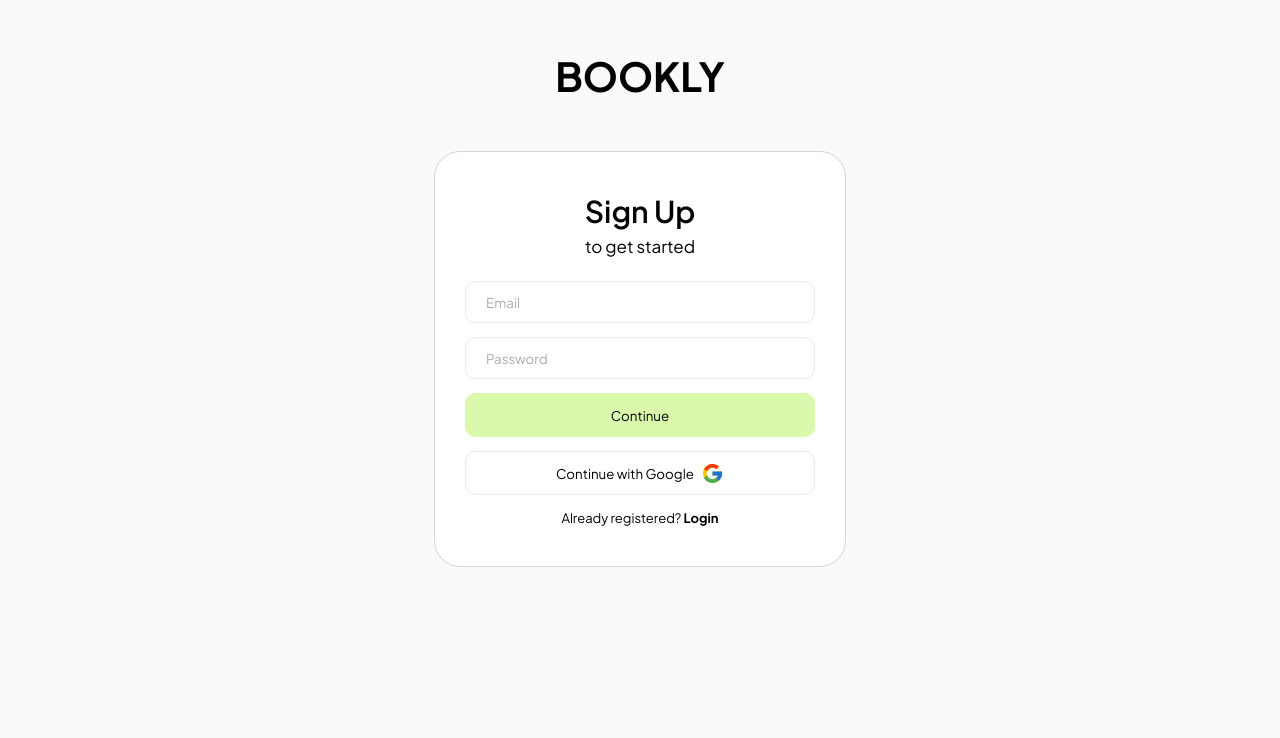
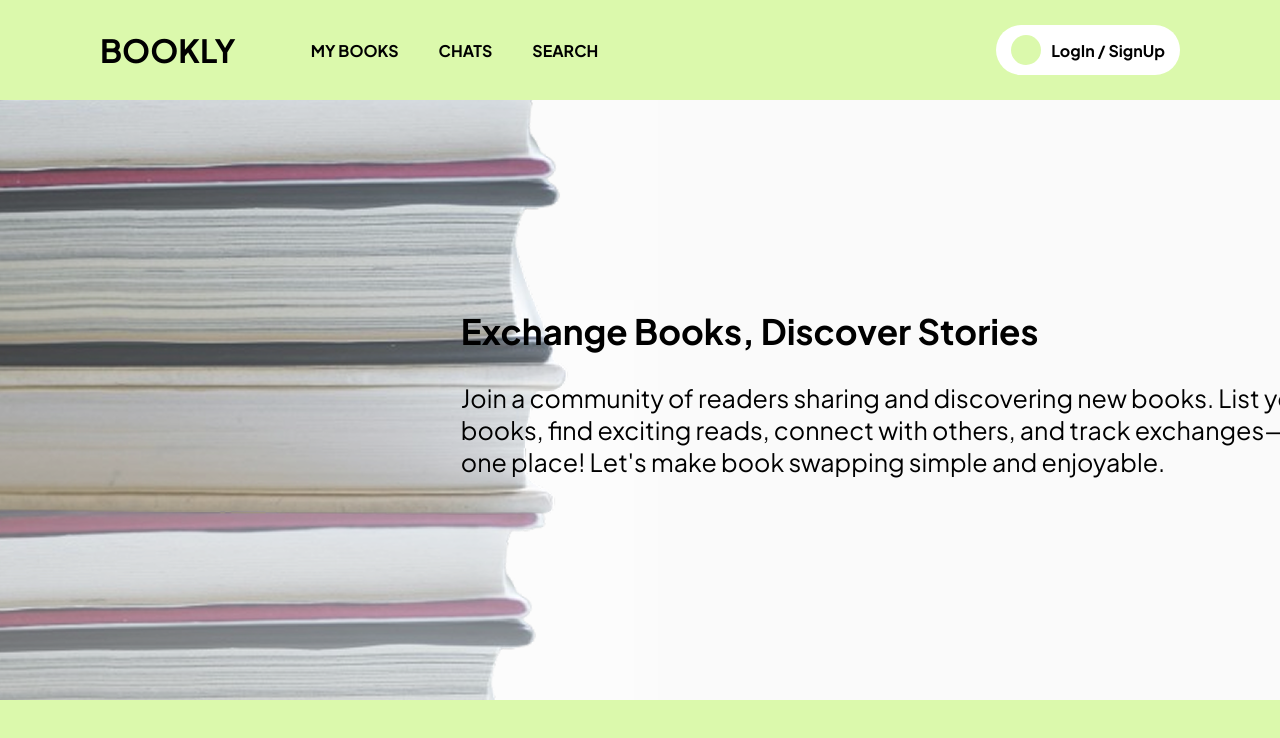
Before and after one commit to AlexandraSkroba/bookly_web, a React (Create React App) app: page / in a window 1280 px wide. Shown: the top 738 px of the page. Built offline with nearby package versions, Linux system fonts and the light colour scheme; no server answers.

Commit message:
chore(home): create draft version of main page

```diff
--- a/src/App.css
+++ b/src/App.css
@@ -1,38 +1,115 @@
-.App {
-  text-align: center;
+html,
+body {
+  height: 100%;
+  margin: 0;
+  padding: 0;
 }
 
-.App-logo {
-  height: 40vmin;
-  pointer-events: none;
+#root {
+  display: flex;
+  flex-direction: column;
+  min-height: 100vh;
 }
 
-@media (prefers-reduced-motion: no-preference) {
-  .App-logo {
-    animation: App-logo-spin infinite 20s linear;
-  }
+.page-container {
+  display: flex;
+  flex-direction: column;
+  min-height: 100vh;
+  overflow: hidden;
 }
 
-.App-header {
-  background-color: #282c34;
-  min-height: 100vh;
-  display: flex;
-  flex-direction: column;
-  align-items: center;
-  justify-content: center;
-  font-size: calc(10px + 2vmin);
-  color: white;
+.content {
+  flex: 1;
+  position: relative;
 }
 
-.App-link {
-  color: #61dafb;
+/* ---------- header ----------------- */
+
+header {
+  display: flex;
+  justify-content: flex-start;
+  align-items: center;
+  padding-left: 100px;
+  padding-right: 100px;
+  background-color: #dbf9ac;
+  height: 100px;
+  position: relative;
 }
 
-@keyframes App-logo-spin {
-  from {
-    transform: rotate(0deg);
-  }
-  to {
-    transform: rotate(360deg);
-  }
+.logo {
+  margin-right: 65px;
 }
+.logo:hover {
+  cursor: pointer;
+}
+
+.nav-bar {
+  display: flex;
+  justify-content: center;
+  gap: 40px;
+  padding: 10px;
+}
+.nav-item {
+  text-decoration: none;
+  font-size: 16px;
+  font-weight: bold;
+  color: black;
+  transition: color 0.3s ease-in-out;
+}
+.nav-item:hover {
+  color: #5d9b01;
+}
+
+.profile-button {
+  display: flex;
+  align-items: center;
+  background-color: white;
+  padding: 10px 15px;
+  border-radius: 100px;
+  font-size: 16px;
+  font-weight: bold;
+  position: absolute;
+  right: 100px;
+  transition: 0.5s ease-in-out;
+}
+.profile-icon {
+  width: 30px;
+  height: 30px;
+  background-color: #dbf9ac;
+  border-radius: 50%;
+  margin-right: 10px;
+}
+.profile-button:hover {
+  cursor: pointer;
+  box-shadow: 0px 1px 15px rgba(126, 126, 126, 0.3);
+}
+
+/* ---------------------------------------------------------- */
+
+.img-books {
+  position: absolute;
+  top: -160px;
+  z-index: -1;
+}
+
+.inter-text {
+  position: absolute;
+  top: 30%;
+  left: 36%;
+  width: 900px;
+}
+.inter-text h2 {
+  font-size: 35px;
+}
+.inter-text p {
+  font-size: 25px;
+}
+
+/* --------------- footer ---------------- */
+
+footer {
+  background-color: #dbf9ac;
+  height: 100px;
+}
+
+/* --------------------------------------- */
--- a/src/App.js
+++ b/src/App.js
@@ -1,23 +1,54 @@
-import logo from './logo.svg';
-import './App.css';
+import "./App.css";
+import { useNavigate } from "react-router-dom";
 
 function App() {
+  const navigate = useNavigate();
+
+  const handleProfileClick = () => {
+    navigate("/signup");
+  };
+  const handleLogoClick = () => {
+    navigate("/");
+  };
+
   return (
-    <div className="App">
-      <header className="App-header">
-        <img src={logo} className="App-logo" alt="logo" />
-        <p>
-          Edit <code>src/App.js</code> and save to reload.
-        </p>
-        <a
-          className="App-link"
-          href="https://reactjs.org"
-          target="_blank"
-          rel="noopener noreferrer"
-        >
-          Learn React
-        </a>
+    <div className="page-container">
+      <header>
+        <h1 className="logo" onClick={handleLogoClick}>
+          BOOKLY
+        </h1>
+        <nav className="nav-bar">
+          <a href="#" className="nav-item">
+            MY BOOKS
+          </a>
+          <a href="#" className="nav-item">
+            CHATS
+          </a>
+          <a href="#" className="nav-item">
+            SEARCH
+          </a>
+        </nav>
+
+        <div className="profile-button" onClick={handleProfileClick}>
+          <span className="profile-icon"></span>
+          LogIn / SignUp
+        </div>
       </header>
+
+      <main className="content">
+        <img className="img-books" src="/books.png" alt="books" />
+        <div className="inter-text">
+          <h2>Exchange Books, Discover Stories</h2>
+          <p>
+            Join a community of readers sharing and discovering new books. List
+            your books, find exciting reads, connect with others, and track
+            exchanges—all in one place! Let's make book swapping simple and
+            enjoyable.
+          </p>
+        </div>
+      </main>
+
+      <footer></footer>
     </div>
   );
 }
--- a/src/components/Auth/AuthFormLayout.js
+++ b/src/components/Auth/AuthFormLayout.js
@@ -1,9 +1,18 @@
 import React from "react";
+import { useNavigate } from "react-router-dom";
 
 export const AuthFormLayout = ({ title, children, bottomText }) => {
+  const navigate = useNavigate();
+
+  const handleLogoClick = () => {
+    navigate("/");
+  };
+
   return (
     <div>
-      <h1 className="headline">BOOKLY</h1>
+      <h1 className="headline" onClick={handleLogoClick}>
+        BOOKLY
+      </h1>
       <div className="container-signup">
         <h2 className="title">{title}</h2>
         <p className="p-start">to get started</p>
--- a/src/index.js
+++ b/src/index.js
@@ -3,22 +3,21 @@ import ReactDOM from "react-dom/client";
 import "./index.css";
 import reportWebVitals from "./reportWebVitals";
 import { SignUp } from "./pages/SignUp";
-import { BrowserRouter, Routes, Route } from 'react-router-dom';
-import { Login } from './pages/Login';
+import { BrowserRouter, Routes, Route } from "react-router-dom";
+import { Login } from "./pages/Login";
+import App from "./App";
 
 const root = ReactDOM.createRoot(document.getElementById("root"));
 root.render(
   <React.StrictMode>
     <BrowserRouter>
       <Routes>
-        <Route path="/" element={<SignUp />} />
+        <Route path="/" element={<App />} />
+        <Route path="/signup" element={<SignUp />} />
         <Route path="/login" element={<Login />} />
       </Routes>
     </BrowserRouter>
   </React.StrictMode>
 );
 
-// If you want to start measuring performance in your app, pass a function
-// to log results (for example: reportWebVitals(console.log))
-// or send to an analytics endpoint. Learn more: https://bit.ly/CRA-vitals
 reportWebVitals();
--- a/src/pages/Auth.css
+++ b/src/pages/Auth.css
@@ -9,6 +9,11 @@ body {
     display: flex;
     justify-content: center;
     align-items: center;
+    transition: 0.3s ease-in-out;
+}
+.headline:hover {
+    cursor: pointer;
+    color: #515151;
 }
 
 .container-signup {
--- a/src/pages/Login.js
+++ b/src/pages/Login.js
@@ -13,7 +13,7 @@ export const Login = () => {
       bottomText={
         <span>
           New User?{" "}
-          <Link to="/" className="p-login">
+          <Link to="/signup" className="p-login">
             <b>Register</b>
           </Link>
         </span>
```
Also changed, not shown: public/books.png (added).
